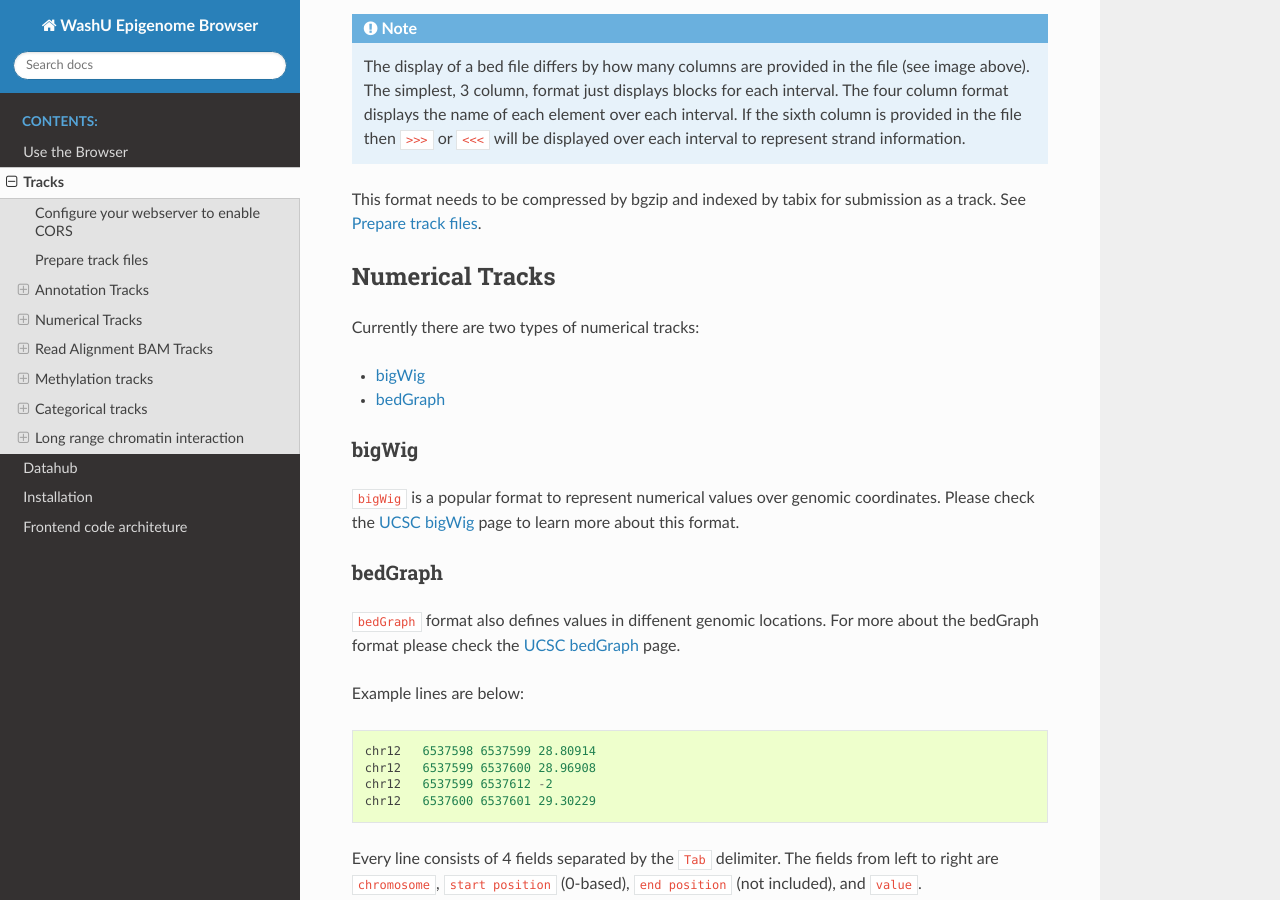
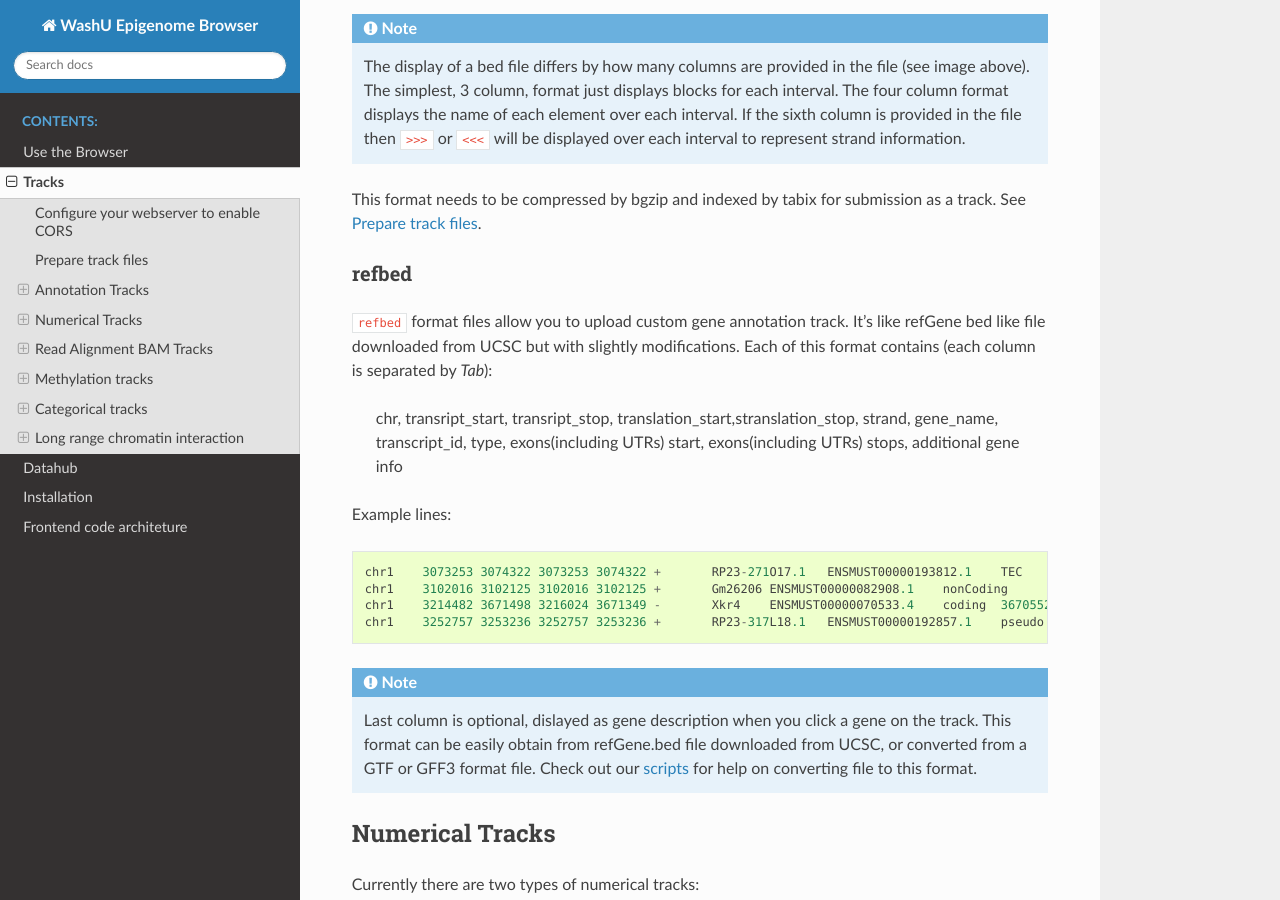
Before and after one commit to lidaof/eg-docs, a Sphinx documentation site: the page built from docs/tracks.rst, in a window 1280 px wide and 900 px high, scrolled down 2493 px. Built offline with Sphinx 7.4.7 and the Read the Docs theme 2.0.0, drawn with Linux system fonts in a browser that asks for light colours; some of the changed text lies outside the part shown.

Commit message:
add refbed format

```diff
--- a/docs/conf.py
+++ b/docs/conf.py
@@ -20,8 +20,8 @@ import sphinx_rtd_theme
 # -- Project information -----------------------------------------------------
 
 project = 'WashU Epigenome Browser'
-copyright = '2018, Daofeng Li, Silas Hsu, Renee Sears and Ting Wang'
-author = 'Daofeng Li, Silas Hsu, Renee Sears and Ting Wang'
+copyright = '2018, Daofeng Li, Silas Hsu, Renee L. Sears and Ting Wang'
+author = 'Daofeng Li, Silas Hsu, Renee L. Sears and Ting Wang'
 
 # The short X.Y version
 version = ''
@@ -134,7 +134,7 @@ latex_elements = {
 #  author, documentclass [howto, manual, or own class]).
 latex_documents = [
     (master_doc, 'WashUEpigenomeBrowser.tex', 'WashU Epigenome Browser Documentation',
-     'Daofeng Li, Silas Hsu, Renee Sears and Ting Wang', 'manual'),
+     'Daofeng Li, Silas Hsu, Renee L. Sears and Ting Wang', 'manual'),
 ]
 
 
@@ -155,8 +155,8 @@ man_pages = [
 #  dir menu entry, description, category)
 texinfo_documents = [
     (master_doc, 'WashUEpigenomeBrowser', 'WashU Epigenome Browser Documentation',
-     author, 'WashUEpigenomeBrowser', 'One line description of project.',
-     'Miscellaneous'),
+     author, 'WashUEpigenomeBrowser', 'WashU Epigenome Browser Documentation.',
+     'Genomics'),
 ]
 
 
--- a/docs/tracks.rst
+++ b/docs/tracks.rst
@@ -82,7 +82,7 @@ Here is an example command::
 .. _`coordinate sorting and indexing of bam files`: http://www.htslib.org/doc/samtools.html
 
 Annotation Tracks
-----------------
+-----------------
 
 Annotation tracks represent genomic features or intervals across the genome.
 Popular examples include SNP files, CpG Island files, and blacklisted regions.
@@ -115,6 +115,28 @@ is reserved for the strand. All other columns are ignored, but can be present in
 .. _`UCSC bed`: https://genome.ucsc.edu/FAQ/FAQformat.html#format1
 
 This format needs to be compressed by bgzip and indexed by tabix for submission as a track. See `Prepare track files`_.
+
+refbed
+~~~~~~
+
+``refbed`` format files allow you to upload custom gene annotation track. It's like
+refGene bed like file downloaded from UCSC but with slightly modifications. Each of
+this format contains (each column is separated by *Tab*):
+
+    chr, transript_start, transript_stop, translation_start,stranslation_stop, strand, gene_name, transcript_id, type, exons(including UTRs) start, exons(including UTRs) stops, additional gene info
+
+Example lines::
+
+    chr1    3073253 3074322 3073253 3074322 +       RP23-271O17.1   ENSMUST00000193812.1    TEC     3073253,        3074322,
+    chr1    3102016 3102125 3102016 3102125 +       Gm26206 ENSMUST00000082908.1    nonCoding       3102016,        3102125,
+    chr1    3214482 3671498 3216024 3671349 -       Xkr4    ENSMUST00000070533.4    coding  3670552,3421702,3214482,        3671498,3421901,3216968,        Mus musculus X-linked Kx blood group related 4 (Xkr4), mRNA.
+    chr1    3252757 3253236 3252757 3253236 +       RP23-317L18.1   ENSMUST00000192857.1    pseudo  3252757,        3253236,
+
+.. note:: Last column is optional, dislayed as gene description when you click a gene on the track.
+          This format can be easily obtain from refGene.bed file downloaded from UCSC, or converted from
+          a GTF or GFF3 format file. Check out our scripts_ for help on converting file to this format.
+
+.. _scripts: https://github.com/lidaof/eg-react/tree/master/backend/scripts
 
 Numerical Tracks
 ----------------
@@ -160,7 +182,7 @@ Read Alignment BAM Tracks
 -------------------------
 
 BAM
-~~~~
+~~~
 
 The ``BAM`` format is a compressed SAM format used to store sequence alignment data.
 Please check the `Samtools Documentation`_ page to learn more about this format and how to manipulate these files.
```
Also changed, not shown: docs/datahub.rst (+12 -0 lines).
